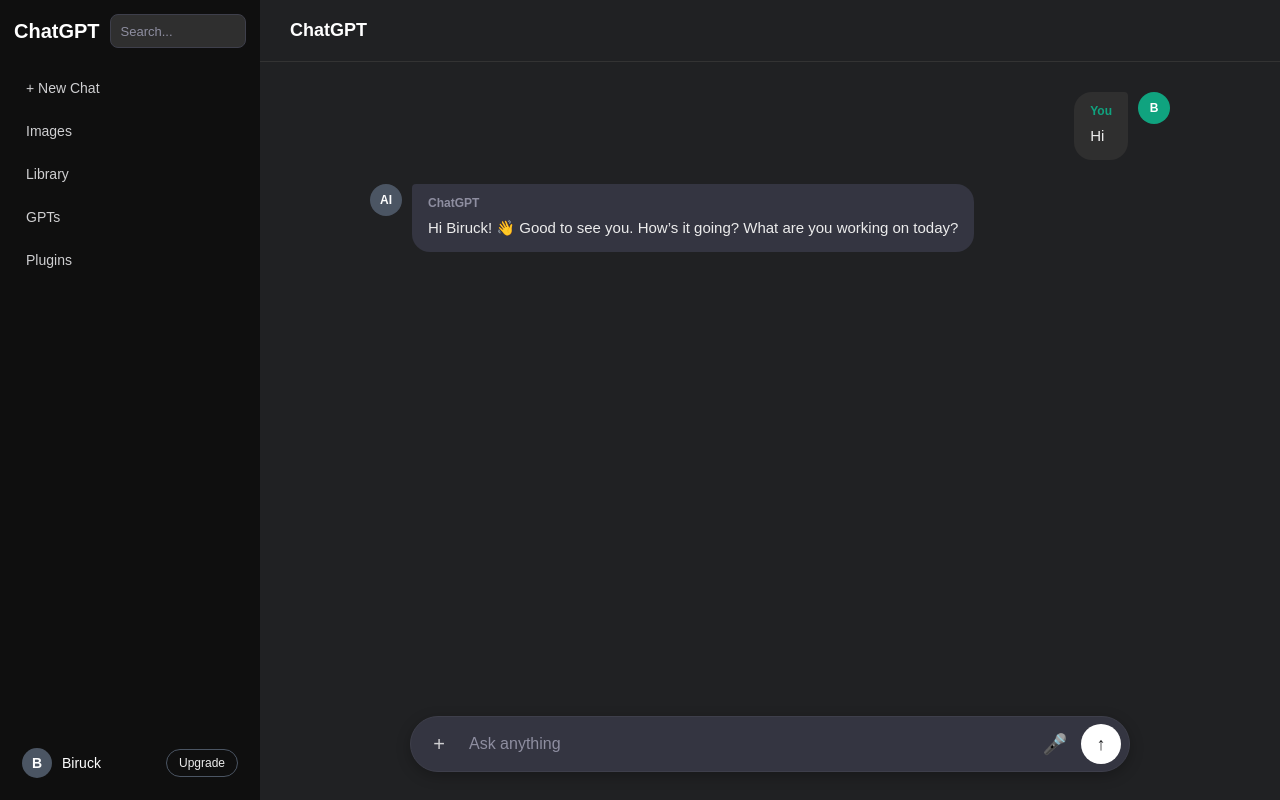
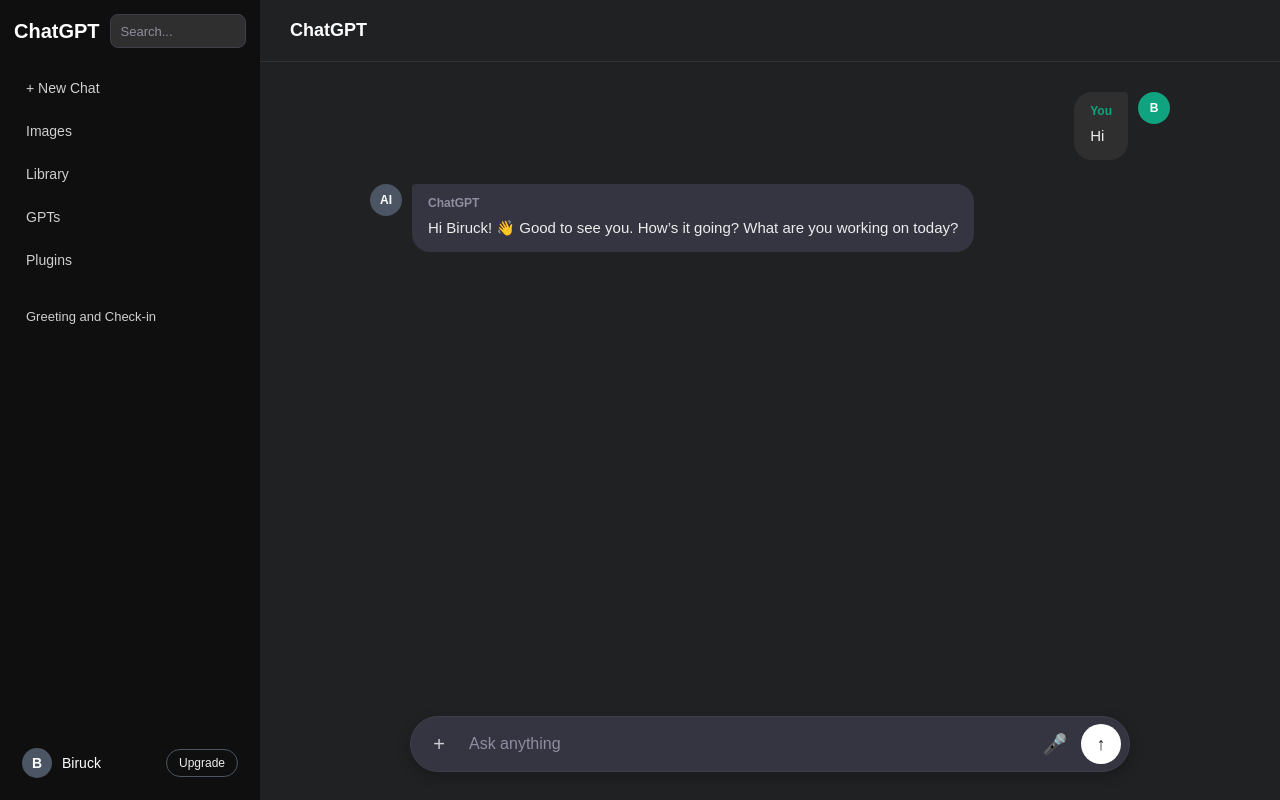
Before and after one commit to bkttiruse-web/Chat-Gpt-Clone, a React (Vite) app: page / in a window 1280 px wide. Built offline with nearby package versions, Linux system fonts and the light colour scheme.

Commit message:
history one

```diff
--- a/src/components/ChatHistoryItem.jsx
+++ b/src/components/ChatHistoryItem.jsx
@@ -1,6 +1,6 @@
-function ChatHistoryItem({ chat, onClick }) {
+function ChatHistoryItem({ chat }) {
   return (
-    <div className="history-item" onClick={onClick} title={chat.title}>
+    <div className="history-item" title={chat.title}>
       {chat.title}
     </div>
   );
--- a/src/components/Sidebar.jsx
+++ b/src/components/Sidebar.jsx
@@ -1,3 +1,6 @@
+import { chatHistories } from "../data/chatHistory";
+import ChatHistoryItem from "./ChatHistoryItem";
+
 function Sidebar() {
   return (
     <aside className="sidebar">
@@ -20,8 +23,11 @@
         <div className="menu-item">Plugins</div>
       </div>
 
-      <div id="history" className="history"></div>
-
+      <div id="history" className="history">
+        {chatHistories.map((chat) => (
+          <ChatHistoryItem key={chat.conversation_id} chat={chat} />
+        ))}
+      </div>
       <div className="bottom">
         <div className="account">
           <div className="avatar">B</div>
--- a/src/data/chatHistory.js
+++ b/src/data/chatHistory.js
@@ -54,3 +54,4 @@
     },
   },
 };
+export const chatHistories = [chatHistory];
```
